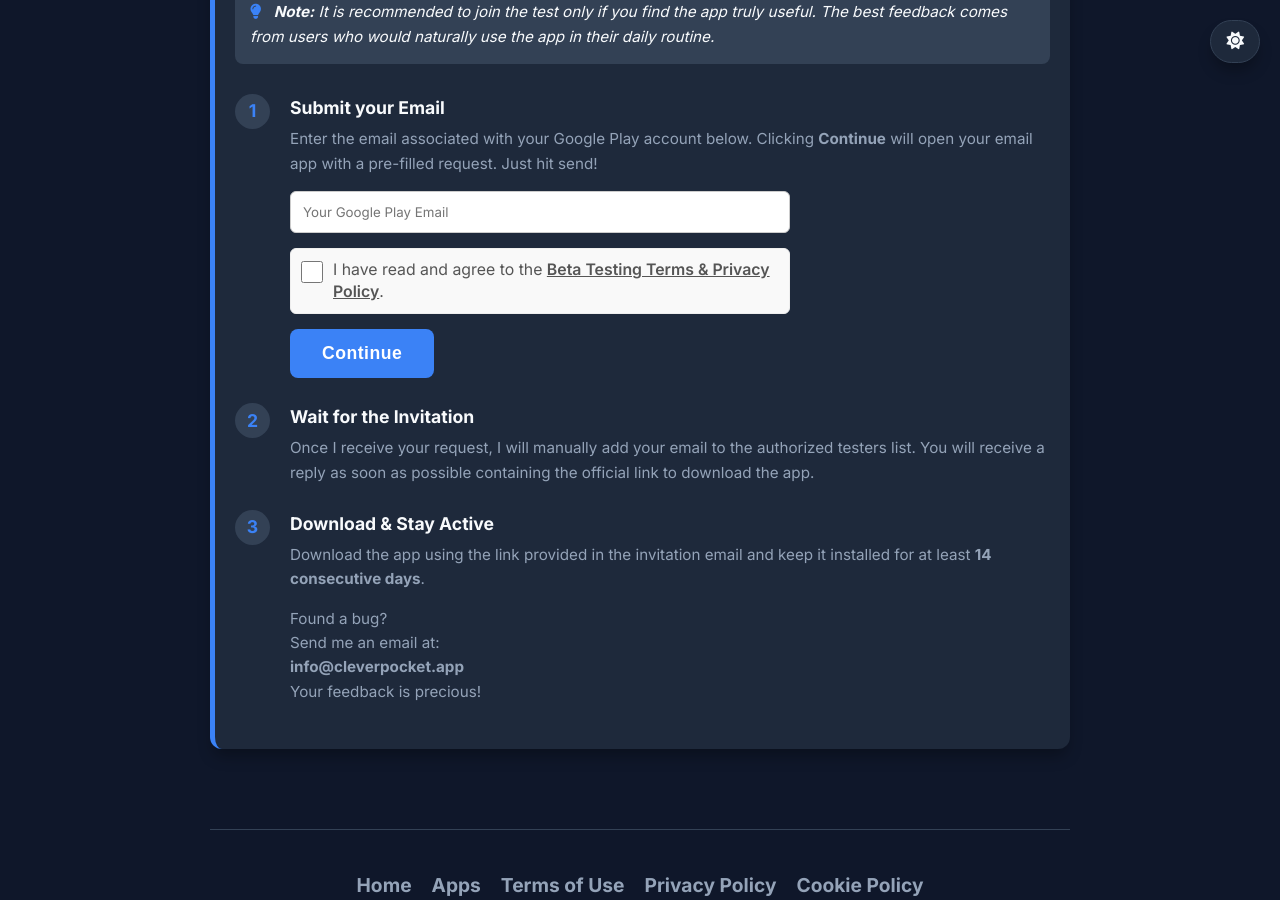
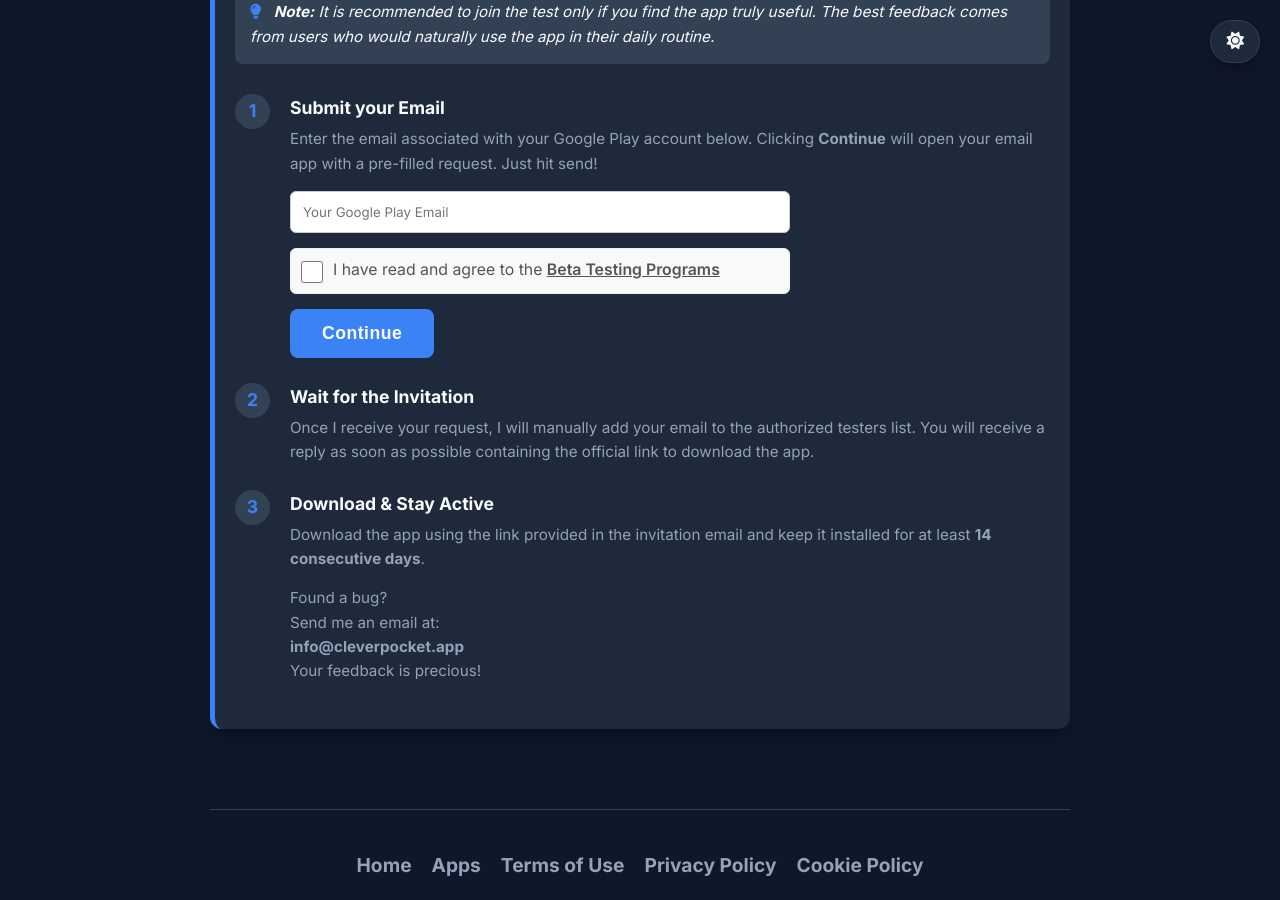
Before and after one commit to digitalcreat0r/sitoweb, a Jekyll site: the page built from _apps/screenrest.md, in a window 1280 px wide and 900 px high, scrolled down 1848 px. Built offline with Jekyll 4.4.1, drawn with Linux system fonts in a browser that asks for light colours.

```diff
--- a/_layouts/app.html
+++ b/_layouts/app.html
@@ -83,7 +83,9 @@ layout: default
                                 <input type="checkbox" id="termsCheckbox" style="width: 22px; height: 22px; margin: 0; margin-top: 2px; cursor: pointer; flex-shrink: 0; -webkit-appearance: checkbox;">
                                 <label for="termsCheckbox" style="font-size: 0.9em; line-height: 1.4; cursor: pointer; color: #555;">
                                     I have read and agree to the
-                                    <a href="{{ page.privacy_policy | relative_url }}" target="_blank" style="text-decoration: underline; color: inherit;">Beta Testing Terms & Privacy Policy</a>.
+                                    <a href="{{ page.terms_of_use | relative_url }}#beta-programs" target="_blank" style="text-decoration: underline; color: inherit;">
+                                        Beta Testing Programs
+                                    </a>
                                 </label>
                             </div>
 
```
Also changed, not shown: terms-of-use.md (+1 -1 lines).
